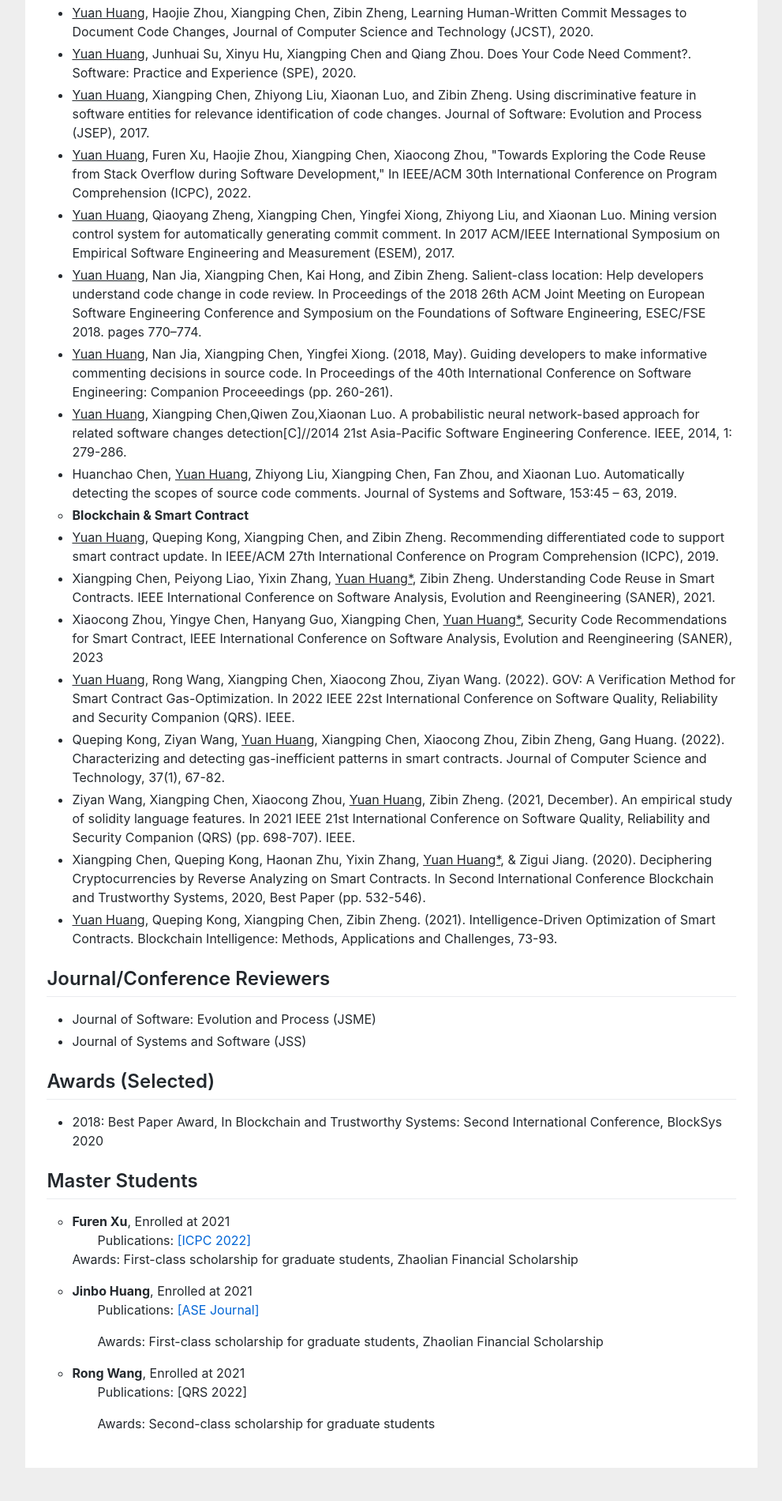
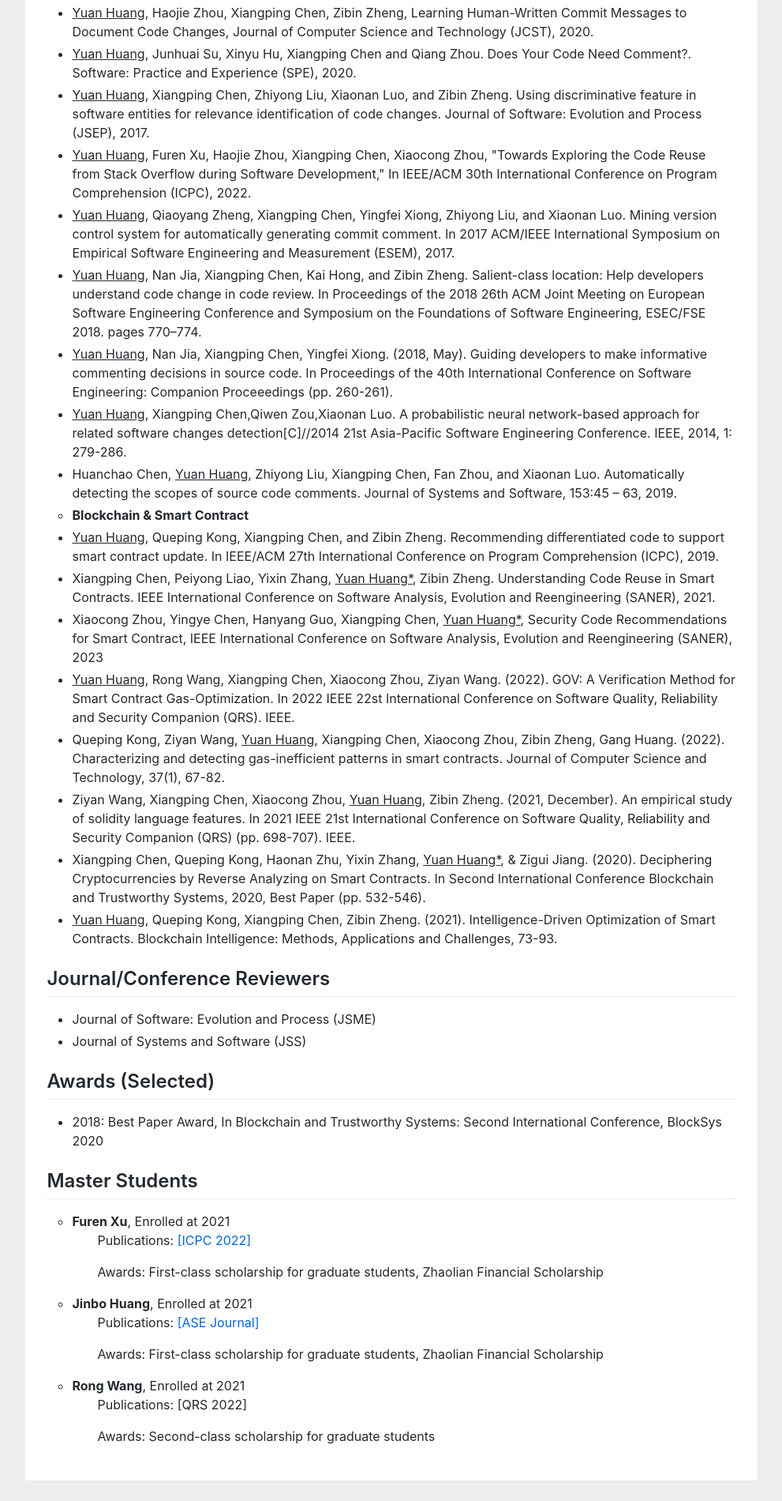
Before and after one commit to huangyuan-hy/huangyuan-hy.github.io, a Jekyll site: the page index.html, which Jekyll copies as it is, in a window 1280 px wide. Shown: the part 1287-3187 px from the top of the page at 79% size, without its empty margins (144-1135 px from the left). Built offline with Jekyll 4.4.1, drawn with Linux system fonts in a browser that asks for light colours.

Commit message:
Create index.html

```diff
--- a/index.html
+++ b/index.html
@@ -155,8 +155,8 @@ gtag('config', 'UA-158965281-1');
 				<ul>
 
 <li type="circle"><b>Furen Xu</b>, Enrolled at 2021</li>
-    <p style="text-indent:2em;">Publications: <a href="https://dl.acm.org/doi/abs/10.1145/3524610.3527923">[ICPC 2022]</a><br/>
-	    Awards: First-class scholarship for graduate students, Zhaolian Financial Scholarship</p>
+    <p style="text-indent:2em;">Publications: <a href="https://dl.acm.org/doi/abs/10.1145/3524610.3527923">[ICPC 2022]</a></p>
+	<p style="text-indent:2em;">Awards: First-class scholarship for graduate students, Zhaolian Financial Scholarship</p>
 
 <li type="circle"><b>Jinbo Huang</b>, Enrolled at 2021</li>
     <p style="text-indent:2em;">Publications: <a href="https://link.springer.com/article/10.1007/s10515-022-00374-6">[ASE Journal]</a></p>
```
